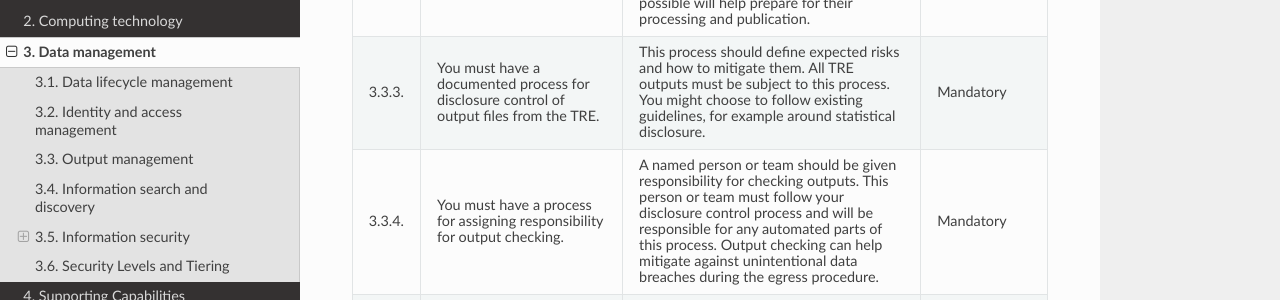
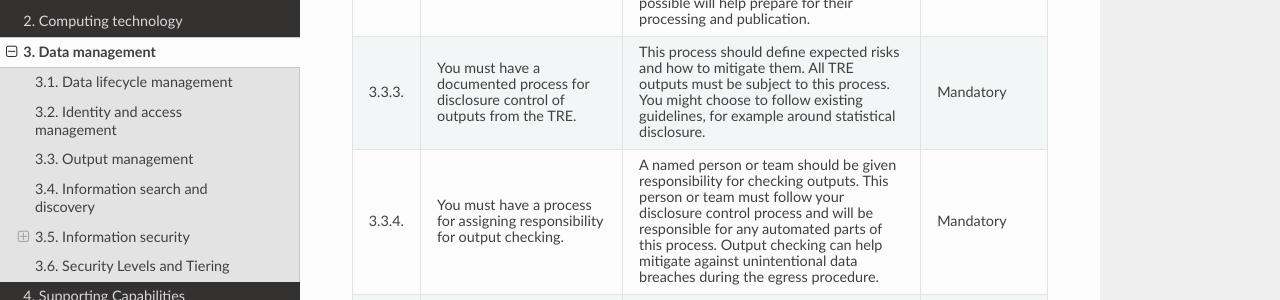
Before and after one commit to sa-tre/satre-specification, a Sphinx documentation site: the page built from docs/source/pillars/data_management.md, in a window 1280 px wide and 900 px high, scrolled down 3190 px. Shown: the part 199-499 px from the top of the window. Built offline with Sphinx 7.4.7 and the Read the Docs theme 2.0.0, drawn with Linux system fonts in a browser that asks for light colours.

Commit message:
switch back to "outputs" from "output files"
Co-authored-by: Jim Madge <jmadge@turing.ac.uk>

```diff
--- a/docs/source/pillars/data_management.md
+++ b/docs/source/pillars/data_management.md
@@ -150,7 +150,7 @@ The ability of the TRE operator to ensure outputs are safely published and share
     Understanding what these outputs are likely to be and their sensitivity as early as possible will help prepare for their processing and publication.
   - Recommended
 * - 3.3.3.
-  - You must have a documented process for disclosure control of output files from the TRE.
+  - You must have a documented process for disclosure control of outputs from the TRE.
   - This process should define expected risks and how to mitigate them.
     All TRE outputs must be subject to this process.
     You might choose to follow existing guidelines, for example around statistical disclosure.
```
